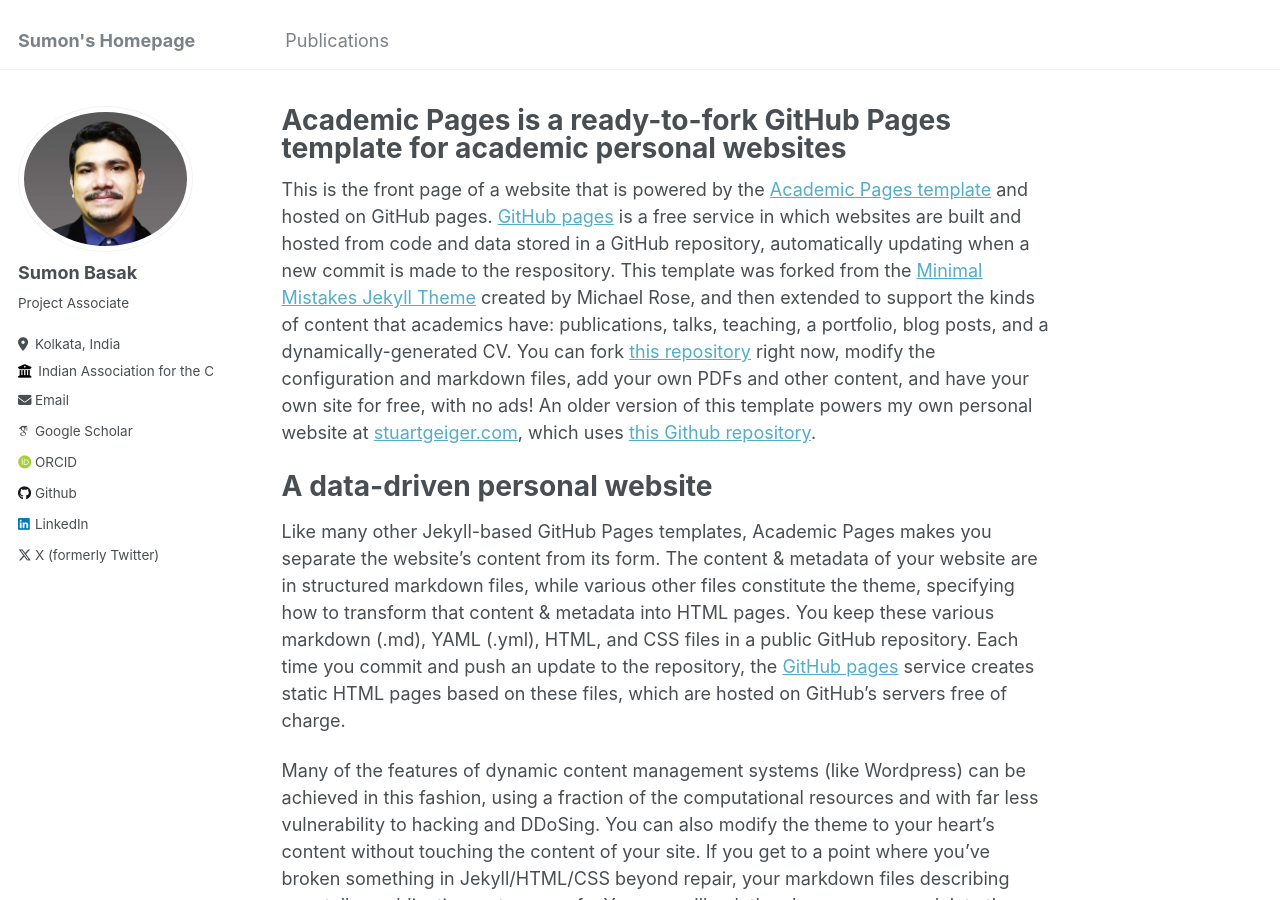
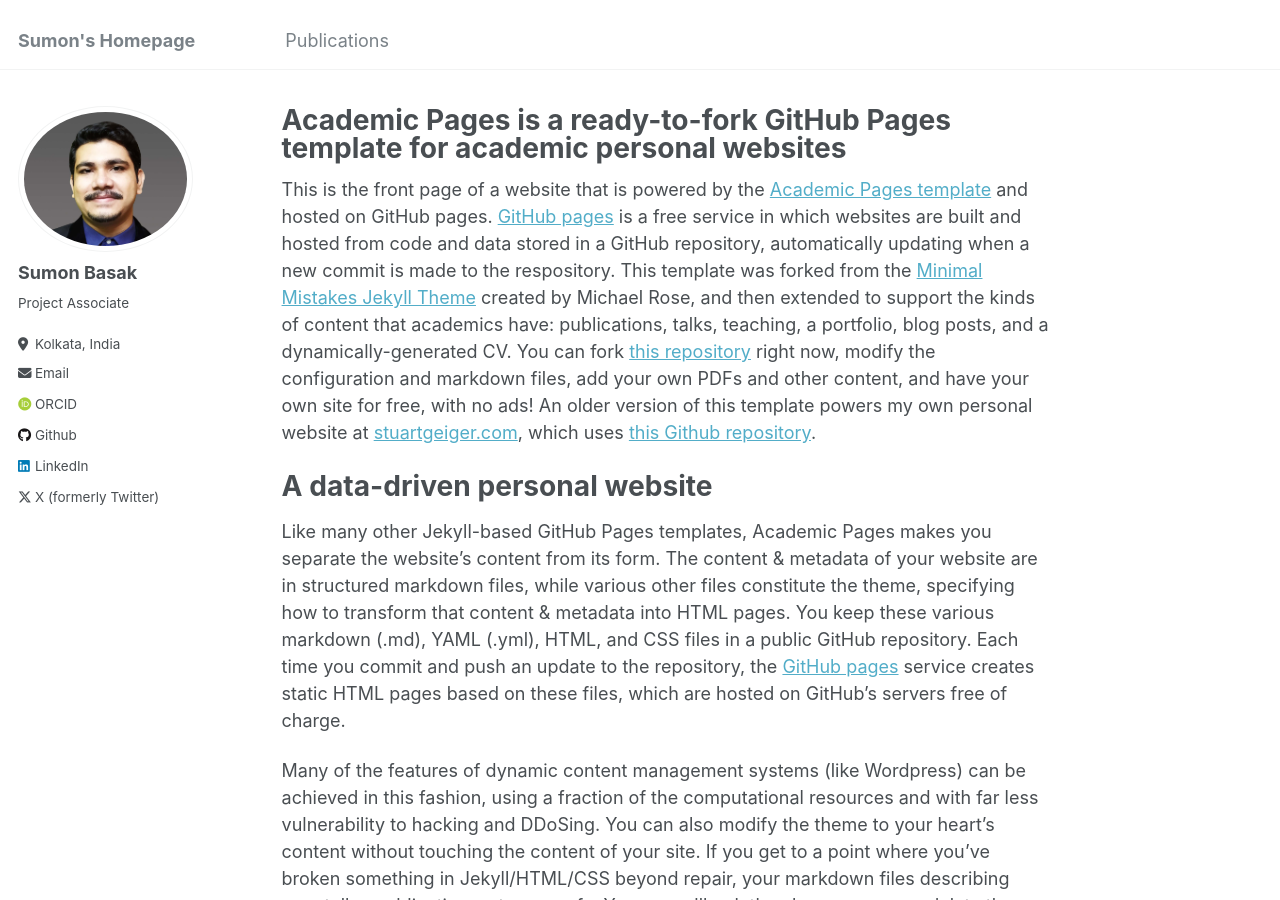
Before and after one commit to sumbasak/sumbasak.github.io, a Jekyll site: the page built from _pages/about.md, in a window 1280 px wide and 900 px high. Built offline with Jekyll 4.4.1, drawn with Linux system fonts in a browser that asks for light colours; some web fonts are replaced.

Commit message:
Update _config.yml

```diff
--- a/_config.yml
+++ b/_config.yml
@@ -26,13 +26,13 @@ author:
   pronouns         : # example: "she/her"
   bio              : "Project Associate"
   location         : "Kolkata, India"
-  employer         : "Indian Association for the Cultivation of Science"
+  employer         : #
   uri              : # URL
   email            : "b.sumon@outlook.com"
 
   # Academic websites
   arxiv            : # URL - Update with the correct link to your profile
-  googlescholar    : "https://bit.ly/sumongs"
+  googlescholar    : #
   impactstory      : # URL
   orcid            : "https://bit.ly/sumonorcid"
   pubmed           : #
```
